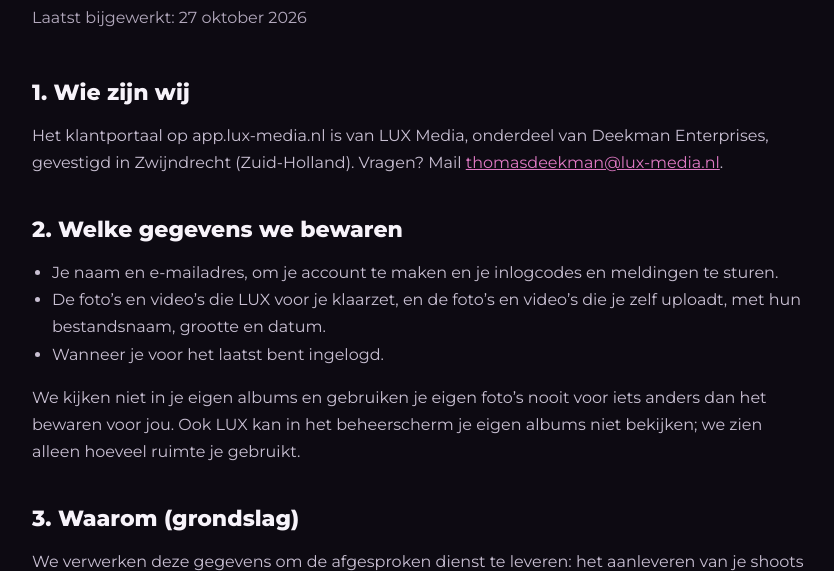
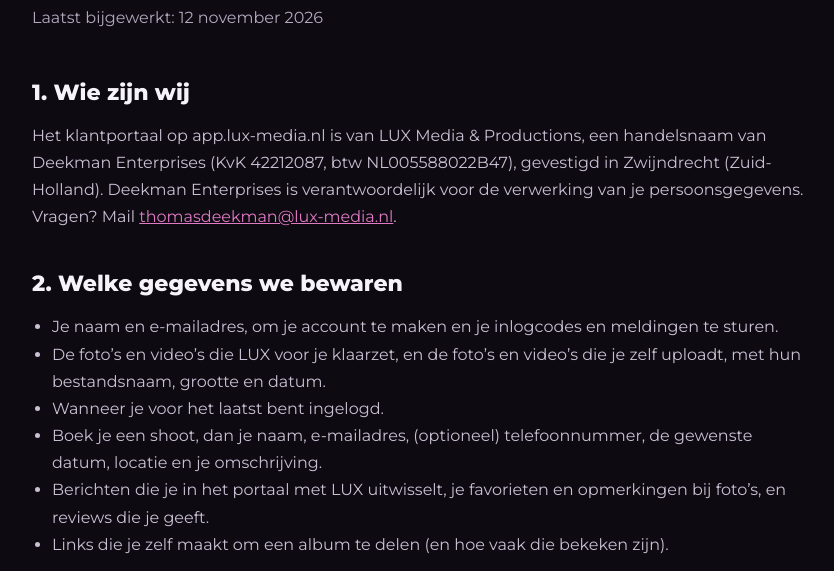
Before and after one commit to Deekman-Enterprises/lux-portaal, a plain HTML site: page privacy.html in a window 1280 px wide. Shown: the part 173-744 px from the top of the page, without its empty margins (222-1056 px from the left). Drawn offline with Linux system fonts and the light colour scheme.

Commit message:
Add files via upload

```diff
--- a/privacy.html
+++ b/privacy.html
@@ -21,15 +21,18 @@
 <a class="terug" href="/">← Terug naar het portaal</a>
 <span class="grad-text" style="font-weight:700;font-size:13px;letter-spacing:.3em;align-self:flex-start">PRIVACY</span>
 <h1 class="titel">Privacy in het LUX-portaal</h1>
-<p class="sub">Laatst bijgewerkt: 27 oktober 2026</p>
+<p class="sub">Laatst bijgewerkt: 12 november 2026</p>
 <div class="tekst">
 <h2>1. Wie zijn wij</h2>
-<p>Het klantportaal op app.lux-media.nl is van LUX Media, onderdeel van Deekman Enterprises, gevestigd in Zwijndrecht (Zuid-Holland). Vragen? Mail <a href="mailto:thomasdeekman@lux-media.nl">thomasdeekman@lux-media.nl</a>.</p>
+<p>Het klantportaal op app.lux-media.nl is van LUX Media &amp; Productions, een handelsnaam van Deekman Enterprises (KvK&nbsp;42212087, btw&nbsp;NL005588022B47), gevestigd in Zwijndrecht (Zuid-Holland). Deekman Enterprises is verantwoordelijk voor de verwerking van je persoonsgegevens. Vragen? Mail <a href="mailto:thomasdeekman@lux-media.nl">thomasdeekman@lux-media.nl</a>.</p>
 <h2>2. Welke gegevens we bewaren</h2>
 <ul>
 <li>Je naam en e-mailadres, om je account te maken en je inlogcodes en meldingen te sturen.</li>
 <li>De foto’s en video’s die LUX voor je klaarzet, en de foto’s en video’s die je zelf uploadt, met hun bestandsnaam, grootte en datum.</li>
 <li>Wanneer je voor het laatst bent ingelogd.</li>
+<li>Boek je een shoot, dan je naam, e-mailadres, (optioneel) telefoonnummer, de gewenste datum, locatie en je omschrijving.</li>
+<li>Berichten die je in het portaal met LUX uitwisselt, je favorieten en opmerkingen bij foto’s, en reviews die je geeft.</li>
+<li>Links die je zelf maakt om een album te delen (en hoe vaak die bekeken zijn).</li>
 </ul>
 <p>We kijken niet in je eigen albums en gebruiken je eigen foto’s nooit voor iets anders dan het bewaren voor jou. Ook LUX kan in het beheerscherm je eigen albums niet bekijken; we zien alleen hoeveel ruimte je gebruikt.</p>
 <h2>3. Waarom (grondslag)</h2>
```
Also changed, not shown: index.html (+2 -2 lines).
